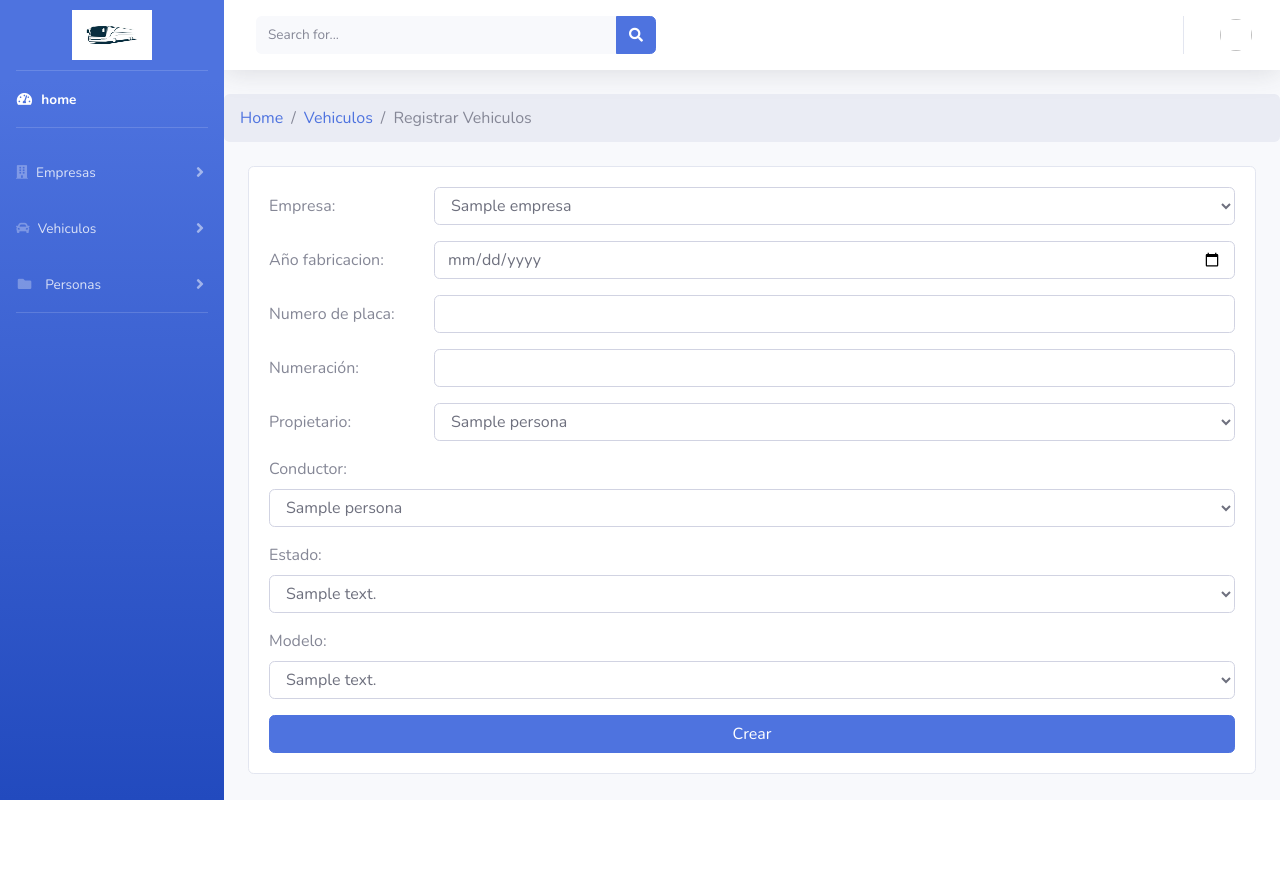
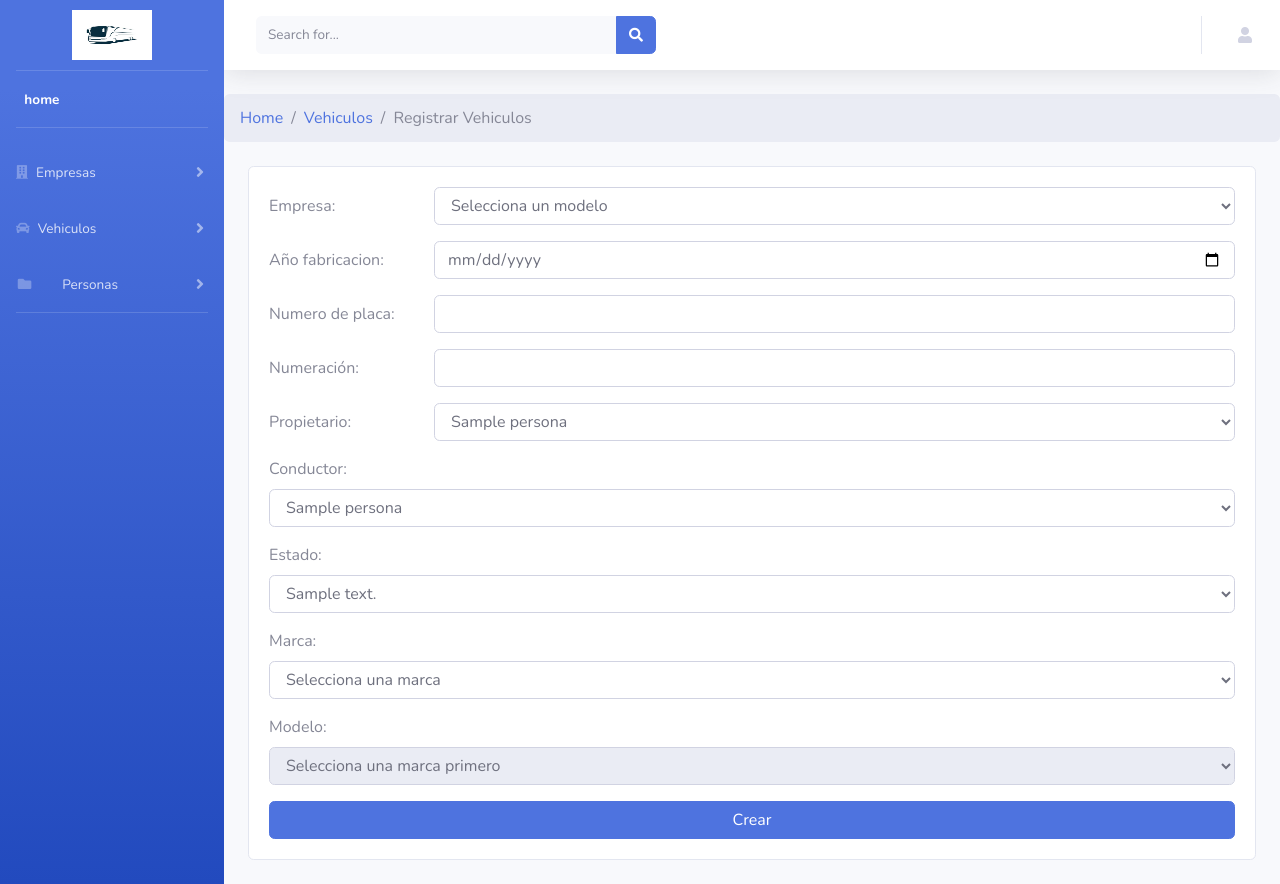
Before and after one commit to juanjh1/Sistema-de-registro, a Django app: template vehiculo/templates/reg_vehiculo.html in a window 1280 px wide. Before the commit the page ends 800 px from the top, so only its background shows below. Run offline with Django 4.2, Linux system fonts and the light colour scheme; the template is opened without the code that fills it: most values are stand-ins (such as "Sample title", 1, 10 or a date in 2020); some libraries are stand-ins or nearby versions.

Commit message:
agregando cosas

```diff
--- a/empresa/templates/detail_empresa.html
+++ b/empresa/templates/detail_empresa.html
@@ -50,7 +50,7 @@
           <li class="list-group-item"><strong>Empresa:</strong> {{ licencia.empresa.nombre }}</li>
           <li class="list-group-item"><strong>Fecha de creación:</strong> {{ licencia.fecha_creacion }}</li>
           <li class="list-group-item"><strong>Fecha de actualización:</strong> {{ licencia.fecha_actualizacion }}</li>
-          <li class="list-group-item"><strong>Archivos:</strong> <a href="{{ licencia.pdf.url }}" download>{{ licencia.pdf.name }}</a></li>
+          <li class="list-group-item"><strong><i class="fa fa-solid fa-download"></i></strong> <a href="{{ licencia.pdf.url }}" download>{{ licencia.pdf.name }} </a></li>
 
           {% if user.id == empresa.usuario.id %}
           <a href="{% url 'eliminar_licencia_empresa' code=licencia.codigo %}" class="btn btn-danger mt-3"><i class="fas fa-trash-alt"></i> Eliminar</a>
--- a/empresa/templates/paradero/actualizar_paradero.html
+++ b/empresa/templates/paradero/actualizar_paradero.html
@@ -15,9 +15,7 @@
 </nav>
 <div class="container">
   <div class="card my-4">
-    <div class="card-header">
-      Formulario
-    </div>
+
     <div class="card-body">
       <form id="form-paso-1" class="formulario" action="{% url 'actualizar_paradero'  code=paradero.codigo%}" method="POST" >
         {% csrf_token %}
--- a/empresa/templates/view_empresa.html
+++ b/empresa/templates/view_empresa.html
@@ -39,6 +39,7 @@
                         <p class="card-text"><strong>Federación:</strong> {{ empresa.federacion }}</p>
                     </div>
                     <div class="card-footer">
+                        <a href="{% url 'detail_empresa' codigo=empresa.codigo %}" class="btn btn-primary btn-sm">Detalles</a>
                         {% if user == empresa.usuario %}
                         <div class="btn-group" role="group">
                             <button type="button" class="btn btn-sm btn-secondary dropdown-toggle" data-toggle="dropdown" aria-haspopup="true" aria-expanded="false">
@@ -50,10 +51,11 @@
                                 <a class="dropdown-item text-danger" href="{% url 'eliminar_empresa' code=empresa.codigo%}" ><i class="fas fa-trash"></i> Eliminar</a>
                             </div>
                         </div>
-                        <a href="{% url 'detail_empresa' codigo=empresa.codigo %}" class="btn btn-primary btn-sm">Detalles</a>
+
                         {% else %}
                         -
                         {% endif %}
+
                     </div>
                 </div>
             </div>
--- a/templates/base2.html
+++ b/templates/base2.html
@@ -21,6 +21,7 @@
     <!-- Custom styles for this template-->
 
     <link href={% static 'css/sb-admin-2.min.css' %} rel="stylesheet">
+    <script src="https://code.jquery.com/jquery-3.6.0.min.js"></script>
 
 </head>
 
@@ -60,7 +61,7 @@
             <!-- Nav Item - Dashboard -->
             <li class="nav-item active">
                 <a class="nav-link" href="{% url 'view_cliente'%}">
-                    <i class="fas fa-fw fa-tachometer-alt"></i>
+                    <i class="fas fa-thin fa-house fa-beat-fade" style="color: #fcfcfc;"></i>
                     <span> home</span></a>
             </li>
 
@@ -109,7 +110,7 @@
                 <li class="nav-item">
                     <a class="nav-link collapsed" href="#" data-toggle="collapse" data-target="#collapsePages"
                         aria-expanded="true" aria-controls="collapsePages">
-                        <i class="fas fa-fw fa-folder"></i><i class="fas fa-sharp fa-solid fa-person"></i>
+                        <i class="fas fa-fw fa-folder"></i><i class="fas fa-fw fa-person"></i>
                         <span>Personas</span>
                     </a>
                     <div id="collapsePages" class="collapse" aria-labelledby="headingPages" data-parent="#accordionSidebar">
@@ -194,7 +195,8 @@
                             <a class="nav-link dropdown-toggle" href="#" id="userDropdown" role="button"
                                 data-toggle="dropdown" aria-haspopup="true" aria-expanded="false">
                                 <span class="mr-2 d-none d-lg-inline text-gray-600 small">{{user.username}}</span>
-                                <img class="img-profile rounded-circle" {% block photo%} {% endblock  %}>
+                                <i class="fa fa-solid fa-user user-icon"></i>
+
 
 
                             </a>
@@ -224,22 +226,11 @@
                 {% endblock  %}
 
 
-    <!-- Bootstrap core JavaScript-->
-    <script src= {% static 'vendor/jquery/jquery.min.js' %} ></script>
-    <script src={% static 'vendor/bootstrap/js/bootstrap.bundle.min.js' %}></script>
-
-    <!-- Core plugin JavaScript-->
-    <script src= {% static 'vendor/jquery-easing/jquery.easing.min.js' %}></script>
-
-    <!-- Custom scripts for all pages-->
-    <script src= {% static 'js/sb-admin-2.min.js' %}></script>
-
-    <!-- Page level plugins -->
-    <script src= {% static 'vendor/chart.js/Chart.min.js' %}></script>
-
-    <!-- Page level custom scripts -->
-    <script src={% static 'js/demo/chart-area-demo.js' %}></script>
-    <script src={% static 'js/demo/chart-pie-demo.js' %}></script>
+                <script src="{% static 'vendor/jquery/jquery.min.js' %}"></script>
+                <script src="{% static 'vendor/bootstrap/js/bootstrap.bundle.min.js' %}"></script>
+                <script src="{% static 'vendor/jquery-easing/jquery.easing.min.js' %}"></script>
+                <script src="{% static 'js/sb-admin-2.min.js' %}"></script>
+                <script src="{% static 'vendor/chart.js/Chart.min.js' %}"></script>
 
 </body>
 
--- a/vehiculo/templates/reg_vehiculo.html
+++ b/vehiculo/templates/reg_vehiculo.html
@@ -1,9 +1,9 @@
+<!-- vehiculo.html -->
+
 {% extends 'base2.html' %}
-
 {% load static %}
 
 {% block page %}
-
 <nav aria-label="breadcrumb">
     <ol class="breadcrumb">
         <li class="breadcrumb-item"><a href="{% url 'view_cliente' %}">Home</a></li>
@@ -13,90 +13,122 @@
 </nav>
 
 <div class="container">
-
     <div class="card my-4">
         <div class="card-body">
-          <form id="form-paso-1" class="formulario" action="{% url 'create_vehiculo' %}" method="POST" >
-
+            <form id="form-paso-1" class="formulario" action="{% url 'create_vehiculo' %}" method="POST">
                 {% csrf_token %}
-
                 <div class="form-group row">
-                  <label  class="col-sm-2 col-form-label">Empresa:</label>
+                    <label class="col-sm-2 col-form-label">Empresa:</label>
                     <div class="col-sm-10">
-                      <select id="" name="empresa" required class="form-control">
+                        <select name="empresa" required class="form-control" id="id_empresa">
+                            <option value="selecciona_modelo" selected>Selecciona un modelo</option>
                             {% for empresa in empresas %}
-                              <option value="{{empresa.codigo}}">{{empresa.nombre}}</option>
+                            <option value="{{empresa.codigo}}" data-has-modelos="{{empresa.has_modelos|yesno:'true,false'}}" data-modelos="{{empresa.modelos}}">
+                                {{empresa.nombre}}
+                            </option>
                             {% endfor %}
                         </select>
                     </div>
                 </div>
                 <div class="form-group row">
-                <label  class="col-sm-2 col-form-label">Año fabricacion:</label>
-
+                    <label class="col-sm-2 col-form-label">Año fabricacion:</label>
                     <div class="col-sm-10">
-                  <input  type="date" name="ano_fabricacion" required class="form-control">
+                        <input type="date" name="ano_fabricacion" required class="form-control">
                     </div>
                 </div>
-
-
                 <div class="form-group row">
                     <label for="id_nombre" class="col-sm-2 col-form-label">Numero de placa:</label>
                     <div class="col-sm-10">
-                      <input type="text"  name="n_placa" maxlength="10" required class="form-control">
+                        <input type="text" name="n_placa" maxlength="10" required class="form-control">
                     </div>
                 </div>
-
                 <div class="form-group row">
                     <label for="id_direccion" class="col-sm-2 col-form-label">Numeración:</label>
                     <div class="col-sm-10">
-                      <input type="text" id="id_direccion" name="numeracion" maxlength="10" required class="form-control">
+                        <input type="text" id="id_direccion" name="numeracion" maxlength="10" required
+                            class="form-control">
                     </div>
                 </div>
-
                 <div class="form-group row">
-                  <label  class="col-sm-2 col-form-label">Propietario:</label>
+                    <label class="col-sm-2 col-form-label">Propietario:</label>
                     <div class="col-sm-10">
-                      <select id="" name="propietario" required class="form-control">
+                        <select name="propietario" required class="form-control">
                             {% for persona in personas %}
                             <option value="{{persona.codigo}}">{{persona.nombre}}</option>
                             {% endfor %}
                         </select>
                     </div>
                 </div>
-
                 <div class="form-group">
-                <label  class="form-label">Conductor:</label>
-                <select id="" name="conductor" required class="form-control">
+                    <label class="form-label">Conductor:</label>
+                    <select name="conductor" required class="form-control">
                         {% for persona in personas %}
-
                         <option value="{{persona.codigo}}"> {{persona.nombre}} </option>
-
                         {% endfor %}
                     </select>
                 </div>
                 <div class="form-group">
-                <label  class="form-label">Estado:</label>
-                <select id="" name="estado" required class="form-control">
+                    <label class="form-label">Estado:</label>
+                    <select name="estado" required class="form-control">
                         {% for estado in estados %}
-
                         <option value="{{estado.codigo}}"> {{estado.descripcion}} </option>
-
                         {% endfor %}
                     </select>
                 </div>
                 <div class="form-group">
-                <label  class="form-label">Modelo:</label>
-                <select  name="modelo" required class="form-control">
-                {% for modelo in modelos %}
-
-                <option value="{{modelo.codigo}}"> {{modelo.descripcion}} </option>
-
+                  <label class="form-label">Marca:</label>
+                  <select name="marca" required class="form-control" id="id_marca">
+                      <option value="" selected>Selecciona una marca</option>
+                      {% for marca in marcas %}
+                      <option value="{{ marca.codigo }}" data-modelos="{{ marca.modelos }}">
+                          {{ marca.descripcion }}
+                      </option>
                       {% endfor %}
                   </select>
               </div>
+              <div class="form-group">
+                  <label class="form-label">Modelo:</label>
+                  <select name="modelo" required class="form-control" id="id_modelo" disabled>
+                      <option value="">Selecciona una marca primero</option>
+                  </select>
+              </div>
+
+
+
+
                 <button type="submit" class="btn btn-primary btn-block">Crear</button>
             </form>
         </div>
     </div>
 </div>
+
+<script>
+  var modelosData = {{ modelos_data|safe }};
+  $('#id_marca').on('change', function () {
+      const selectedOption = $(this).find(':selected').val();
+      console.log('El valor seleccionado es:', selectedOption);
+
+      if (selectedOption !== '') {
+          const modelos = modelosData[selectedOption];
+          console.log('Tiene modelos:', modelos.length > 0);
+
+          const modeloSelect = $('#id_modelo');
+          modeloSelect.empty();
+          modeloSelect.prop('disabled', modelos.length === 0);
+
+          if (modelos.length > 0) {
+              modelos.forEach((modelo) => {
+                  modeloSelect.append(`<option value="${modelo.codigo}">${modelo.descripcion}</option>`);
+              });
+          } else {
+              modeloSelect.append('<option value="">No hay modelos disponibles para esta marca</option>');
+          }
+      } else {
+          $('#id_modelo').prop('disabled', true).empty();
+      }
+  });
+
+</script>
+
+
 {% endblock %}
```
Also changed, not shown: cliente/templates/clienteview.html (+78 -1 lines), cliente/views.py (+10 -2 lines), empresa/models.py (+12 -7 lines), empresa/templates/licencia_form.html (+4 -6 lines), empresa/views.py (+13 -14 lines), vehiculo/views.py (+54 -45 lines), empresa/migrations/0007_alter_licencia_pdf.py (added), 1 other file. Lines whose indentation alone changed are shown as unchanged.
